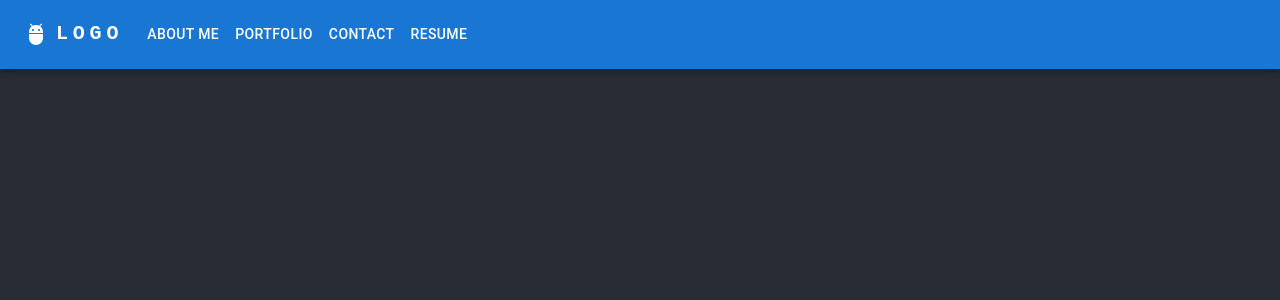
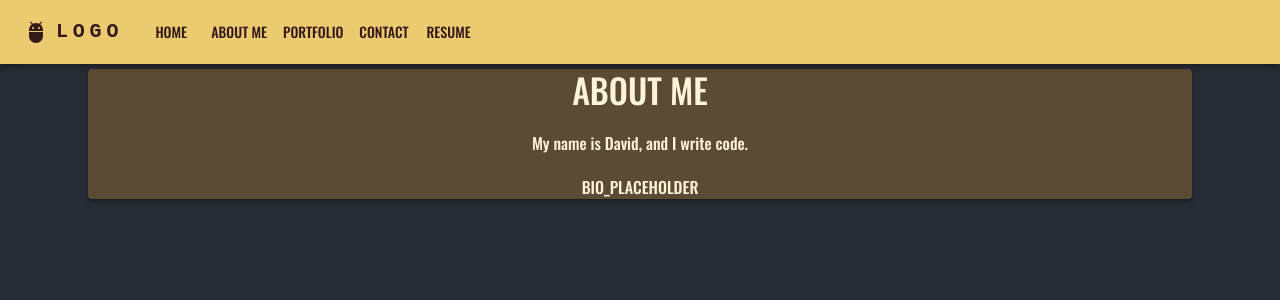
Before and after one commit to AutosaveDave/react-portfolio, a React (Create React App) app: page / in a window 1280 px wide. Shown: the top 300 px of the page. Built offline with nearby package versions, Linux system fonts and the light colour scheme.

Commit message:
aboutMe page, etc

```diff
--- a/public/index.html
+++ b/public/index.html
@@ -9,6 +9,8 @@
       name="description"
       content="Web site created using create-react-app"
     />
+     <!-- Import Oswald font -->
+    <style>@import url('https://fonts.googleapis.com/css2?family=Oswald:wght@500&display=swap');</style>
     <link rel="apple-touch-icon" href="%PUBLIC_URL%/logo192.png" />
     <!--
       manifest.json provides metadata used when your web app is installed on a
--- a/src/App.css
+++ b/src/App.css
@@ -1,38 +1,4 @@
-.App {
+body {
   text-align: center;
+  background-color: #282c34;
 }
-
-.App-logo {
-  height: 40vmin;
-  pointer-events: none;
-}
-
-@media (prefers-reduced-motion: no-preference) {
-  .App-logo {
-    animation: App-logo-spin infinite 20s linear;
-  }
-}
-
-.App-header {
-  background-color: #282c34;
-  min-height: 100vh;
-  display: flex;
-  flex-direction: column;
-  align-items: center;
-  justify-content: center;
-  font-size: calc(10px + 2vmin);
-  color: white;
-}
-
-.App-link {
-  color: #61dafb;
-}
-
-@keyframes App-logo-spin {
-  from {
-    transform: rotate(0deg);
-  }
-  to {
-    transform: rotate(360deg);
-  }
-}
--- a/src/App.js
+++ b/src/App.js
@@ -1,13 +1,35 @@
 import './App.css';
-import { Button, Typography, Card } from "@mui/material";
-import TitleNav from "./components/TitleNav";
+import React, { useState } from "react";
+import TitleNavBar from "./components/TitleNav";
+import Page from "./components/Page";
+import Container from '@mui/material/Container';
+
 
 export default function App() {
+  const [page] = useState([
+    { name: "Home"},
+    { name: "About Me"},
+    { name: "Portfolio"},
+    { name: "Contact"},
+    { name: "Resume"},
+  ]);
+  const [currentPage, setCurrentPage] = useState(page[0]);
+
   return (
     <div className="App">
-      <header className="App-header">
-        <TitleNav></TitleNav>
-      </header>
+
+        <header className="App-header">
+          <TitleNavBar
+            page={page}
+            setCurrentPage={setCurrentPage}
+            currentPage={currentPage}
+          ></TitleNavBar>
+        </header>
+        <main>
+          <Container>
+            <Page currentPage = { currentPage }></Page>
+          </Container>
+        </main>
     </div>
   );
 }
--- /dev/null
+++ b/src/Theme.js
@@ -0,0 +1,45 @@
+//import { ThemeOptions } from '@material-ui/core/styles/createMuiTheme';
+//import { deepmerge } from '@mui/utils';
+import { createTheme } from '@mui/material/styles';
+
+const themeOptions = {
+  palette: {
+    type: 'dark',
+    primary: {
+      main: '#ecca70',
+      contrastText: '#351a1a',
+      light: '#ffe8ac',
+    },
+    secondary: {
+      main: '#ffc053',
+      contrastText: '#351a1a',
+    },
+    background: {
+      default: '#2c2b31',
+      paper: '#5b4a34',
+    },
+    text: {
+      primary: '#fff4d9',
+    },
+    error: {
+      main: '#c14b46',
+    },
+    warning: {
+      main: '#cc8a33',
+    },
+    info: {
+      main: '#4470b1',
+      contrastText: '#351a1a',
+    },
+    success: {
+      main: '#e8b829',
+    },
+  },
+  typography: {
+    fontFamily: "Oswald",
+    fontWeightLight: 300,
+  },
+};
+
+const Theme1 = createTheme(themeOptions);
+export default Theme1;
--- /dev/null
+++ b/src/components/Page/index.js
@@ -0,0 +1,28 @@
+import React from 'react';
+import PageContent from '../PageContent';
+import AboutMe from '../../pages/AboutMe';
+//import Portfolio from '../Portfolio';
+//import Contact from '../Contact';
+//import Resume from '../Resume';
+
+
+function Page( { currentPage } ) {
+
+  const renderPage = () => {
+    switch (currentPage.name) {
+      case "About Me": return <AboutMe />;
+      //case "Portfolio": return <Portfolio />;
+      //case "Contact": return <Contact />;
+      //case "Resume": return <Resume />;
+      default: return <AboutMe />;
+    }
+  };
+
+  return (
+    <section>
+      <h2>{currentPage.name}</h2>
+      <PageContent>{renderPage()}</PageContent>
+    </section>
+  );
+}
+export default Page;
--- /dev/null
+++ b/src/components/PageContent/index.js
@@ -0,0 +1,11 @@
+import React from 'react';
+
+const PageContent = (props) => {
+  return (
+    <div>
+      { props.children }
+    </div>
+  );
+};
+
+export default PageContent;
--- a/src/components/TitleNav/index.js
+++ b/src/components/TitleNav/index.js
@@ -1,4 +1,4 @@
-import React from 'react';
+import React, { useEffect } from 'react';
 import AppBar from '@mui/material/AppBar';
 import Box from '@mui/material/Box';
 import Toolbar from '@mui/material/Toolbar';
@@ -7,33 +7,33 @@ import Typography from '@mui/material/Typography';
 import Menu from '@mui/material/Menu';
 import MenuIcon from '@mui/icons-material/Menu';
 import Container from '@mui/material/Container';
-import Avatar from '@mui/material/Avatar';
+
 import Button from '@mui/material/Button';
-import Tooltip from '@mui/material/Tooltip';
+
 import MenuItem from '@mui/material/MenuItem';
 import AdbIcon from '@mui/icons-material/Adb';
 
-const pages = ['About Me', 'Portfolio', 'Contact', 'Resume'];
-//const settings = ['Profile', 'Account', 'Dashboard', 'Logout'];
+function TitleNavBar(props) {
 
-function TitleNavBar() {
+  const {
+    page = [],
+    setCurrentPage,
+    currentPage,
+  } = props;
+
   const [anchorElNav, setAnchorElNav] = React.useState(null);
-  //const [anchorElUser, setAnchorElUser] = React.useState(null);
+
+  useEffect(() => {
+    document.title = currentPage.name;
+  }, [currentPage]);
 
   const handleOpenNavMenu = (event) => {
     setAnchorElNav(event.currentTarget);
   };
-  // const handleOpenUserMenu = (event) => {
-  //   setAnchorElUser(event.currentTarget);
-  // };
 
   const handleCloseNavMenu = () => {
     setAnchorElNav(null);
   };
-
-  // const handleCloseUserMenu = () => {
-  //   setAnchorElUser(null);
-  // };
 
   return (
     <AppBar position="absolute">
@@ -87,9 +87,9 @@ function TitleNavBar() {
                 display: { xs: 'block', md: 'none' },
               }}
             >
-              {pages.map((page) => (
-                <MenuItem key={page} onClick={handleCloseNavMenu}>
-                  <Typography textAlign="center">{page}</Typography>
+              {page.map((Page) => (
+                <MenuItem key={Page.name} onClick={ () => setCurrentPage(Page) }>
+                  <Typography textAlign="center">{Page.name}</Typography>
                 </MenuItem>
               ))}
             </Menu>
@@ -104,7 +104,6 @@ function TitleNavBar() {
               mr: 2,
               display: { xs: 'flex', md: 'none' },
               flexGrow: 1,
-              fontFamily: 'monospace',
               fontWeight: 700,
               letterSpacing: '.3rem',
               color: 'inherit',
@@ -114,46 +113,16 @@ function TitleNavBar() {
             LOGO
           </Typography>
           <Box sx={{ flexGrow: 1, display: { xs: 'none', md: 'flex' } }}>
-            {pages.map((page) => (
+            {page.map((Page) => (
               <Button
-                key={page}
-                onClick={handleCloseNavMenu}
-                sx={{ my: 2, color: 'white', display: 'block' }}
+                key={Page.name}
+                onClick={() => setCurrentPage(Page) }
+                sx={{ my: 1, color: 'primary.contrastText', display: 'block' }}
               >
-                {page}
+                {Page.name}
               </Button>
             ))}
           </Box>
-
-          {/* <Box sx={{ flexGrow: 0 }}>
-            <Tooltip title="Open settings">
-              <IconButton onClick={handleOpenUserMenu} sx={{ p: 0 }}>
-                <Avatar alt="Remy Sharp" src="/static/images/avatar/2.jpg" />
-              </IconButton>
-            </Tooltip>
-            <Menu
-              sx={{ mt: '45px' }}
-              id="menu-appbar"
-              anchorEl={anchorElUser}
-              anchorOrigin={{
-                vertical: 'top',
-                horizontal: 'right',
-              }}
-              keepMounted
-              transformOrigin={{
-                vertical: 'top',
-                horizontal: 'right',
-              }}
-              open={Boolean(anchorElUser)}
-              onClose={handleCloseUserMenu}
-            >
-              {settings.map((setting) => (
-                <MenuItem key={setting} onClick={handleCloseUserMenu}>
-                  <Typography textAlign="center">{setting}</Typography>
-                </MenuItem>
-              ))}
-            </Menu>
-          </Box> */}
         </Toolbar>
       </Container>
     </AppBar>
--- a/src/index.js
+++ b/src/index.js
@@ -2,16 +2,14 @@ import React from 'react';
 import ReactDOM from 'react-dom/client';
 import './index.css';
 import App from './App';
-import reportWebVitals from './reportWebVitals';
+import { ThemeProvider } from '@mui/material/styles';
+import Theme1 from "./Theme";
 
 const root = ReactDOM.createRoot(document.getElementById('root'));
 root.render(
   <React.StrictMode>
-    <App />
+    <ThemeProvider theme={Theme1}>
+      <App />
+    </ThemeProvider>
   </React.StrictMode>
 );
-
-// If you want to start measuring performance in your app, pass a function
-// to log results (for example: reportWebVitals(console.log))
-// or send to an analytics endpoint. Learn more: https://bit.ly/CRA-vitals
-reportWebVitals();
--- a/src/pages/AboutMe.js
+++ b/src/pages/AboutMe.js
@@ -0,0 +1,18 @@
+import React from "react";
+import { Container, Paper, Typography } from "@mui/material";
+
+const AboutMe = () => {
+  return <div>
+    <Container max-width="lg">
+        <Paper max-width="lg" elevation={3} min-width="xs" min-height="600px">
+            <Typography variant="h4">ABOUT ME</Typography>
+            <br/>
+            <Typography variant="body1">My name is David, and I write code.</Typography>
+            <br/>
+            <Typography variant="body1">BIO_PLACEHOLDER</Typography>
+        </Paper>
+    </Container>
+  </div>;
+}
+
+export default AboutMe;
--- a/src/pages/Home.js
+++ b/src/pages/Home.js
@@ -1,12 +1,14 @@
 import React from "react";
 import { Container, Paper, Typography } from "@mui/material";
 
-export default Home = () => {
+const Home = () => {
   return <div>
     <Container max-width="lg">
         <Paper elevation={3}>
-
+            <p>HOME</p>
         </Paper>
     </Container>
   </div>;
 }
+
+export default Home;
```
